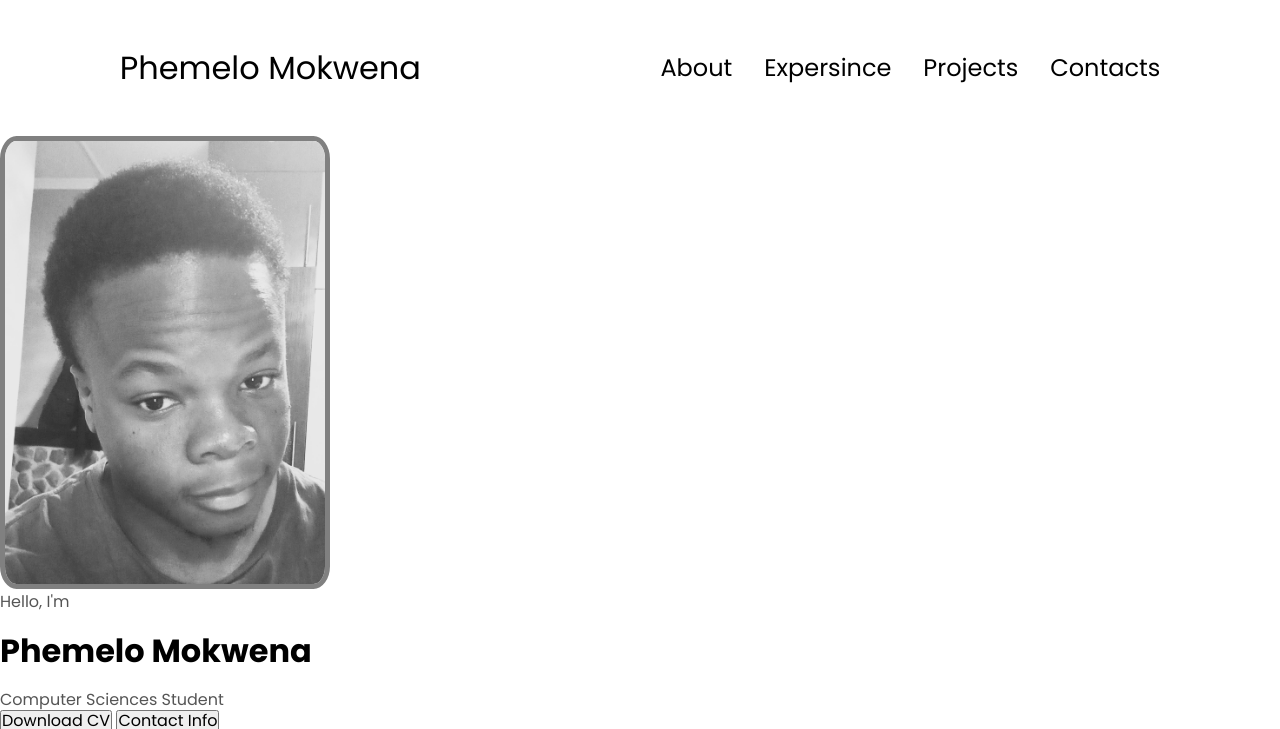
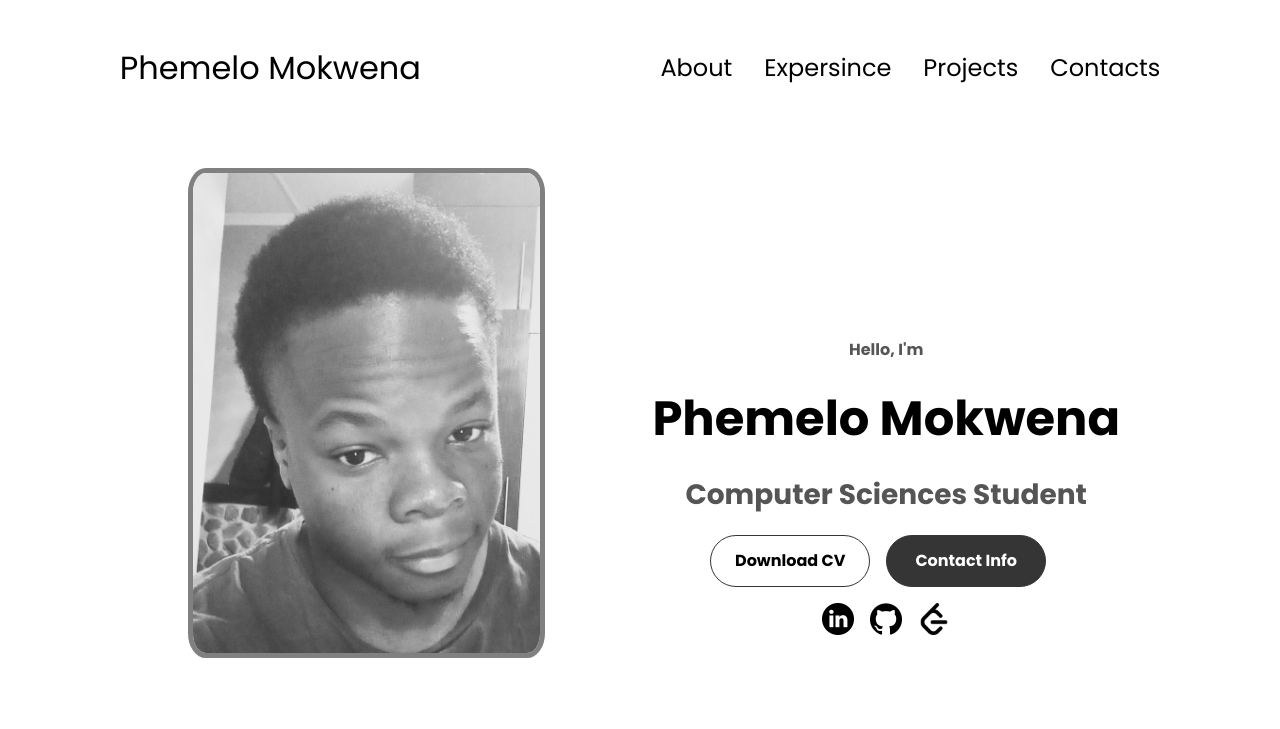
Before and after one commit to PhemeloSteve/phemelo_portfolio, a plain HTML site: page index.html in a window 1280 px wide. Shown: the top 729 px of the page. Drawn offline with nearby package versions, Linux system fonts and the light colour scheme.

Commit message:
Profile Section Styling

```diff
--- a/css/portfolio.css
+++ b/css/portfolio.css
@@ -154,7 +154,105 @@ a:hover {
 
 
 /* Sections */
+
 .rounded-circle{
     border-radius:5%;
     border: solid grey 5px;
 }
+
+section{
+    padding-top: 4vh;
+    height: 96vh;
+    margin: 0 10rem;
+    min-height: fit-content;
+}
+
+.section-container{
+    display: flex;
+}
+
+/* Profile Section */
+#profile{
+    display: flex;
+    justify-content: center;
+    gap: 5rem;
+    height: 80vh;
+}
+
+.section_pic-container{
+    display:flex;
+    margin:0 auto;
+}
+
+.section_text{
+    align-self: center;
+    text-align: center;
+}
+
+.section_text p{
+    font-weight: 600;
+}
+.section_text_p1{
+    text-align: center;
+}
+
+.section_text_p2{
+    font-size: 1.75rem;
+    margin-bottom: 1.5rem;
+}
+
+.title{
+    font-size: 3rem;
+    text-align: center;
+}
+
+#socials-container{
+    display: flex;
+    justify-content: center;
+    margin-top: 1rem;
+    gap: 1rem;
+}
+
+/* ICONS*/
+.icon{
+    cursor: pointer;
+    height: 2rem;
+}
+
+/* Buttons */
+.btn-container{
+    display: flex;
+    justify-content: center;
+    gap: 1rem;
+}
+.btn{
+    font-weight: 600;
+    transition: all 300ms ease;
+    padding: 1rem;
+    width: 10rem;
+    border-radius: 2rem;
+}
+
+.btn-color-1, .btn-color-2{
+    border: rgb(53,53,53) 0.1rem solid;
+}
+.btn-color-1:hover, .btn-color-2:hover{
+    cursor: pointer;
+}
+.btn-color-1, .btn-color-2:hover{
+    background-color: rgb(53,53,53);
+    color:white;
+}
+
+.btn-color-1:hover{
+    background: black;
+}
+.btn-color-2{
+    background: none;
+}
+.btn-color-2:hover{
+    border: white 0.1rem solid;
+}
+.btn-container{
+    gap: 1rem;
+}
--- a/index.html
+++ b/index.html
@@ -46,7 +46,7 @@
 
     <section id="profile">
       <div class="section_pic-container">
-        <img class="rounded-circle" src="/img/profile.jpg" alt="Profile Picture of Phemelo Mokwena" width="25%" height="25%">
+        <img class="rounded-circle" src="/img/profile.jpg" alt="Profile Picture of Phemelo Mokwena" height="75%" >
       </div>
       <div class="section_text">
         <p class="section_text+p1">Hello, I'm</p>
@@ -58,11 +58,12 @@
           </button>
           <button class="btn btn-color-1" onclick="location.href='./#Contact'">
             Contact Info
-          </button>
-          <div id="socials-container">
-            <img src="/img/linkedin.png" alt="My LinkeIn profile" class="icon" onclick="location.href='www.linkedin.com/in/phemelo-mokwena'">
-            <img src="/img/github.png" alt="My GitHub profile" class="icon" onclick="location.href='https://github.com/PhemeloSteve'">
-          </div>
+          </button><br>
+        </div>
+        <div id="socials-container">
+          <img src="/img/linkedin.png" alt="My LinkeIn profile" class="icon" onclick="location.href='www.linkedin.com/in/phemelo-mokwena'">
+          <img src="/img/github.png" alt="My GitHub profile" class="icon" onclick="location.href='https://github.com/PhemeloSteve'">
+          <img src="/img/leetcode.png" alt="My LeetCode profile" class="icon" onclick="location.href='https://leetcode.com/u/PhemeloSteve/'">
         </div>
       </div>
     </section>
```
Also changed, not shown: img/leetcode.png (added).
